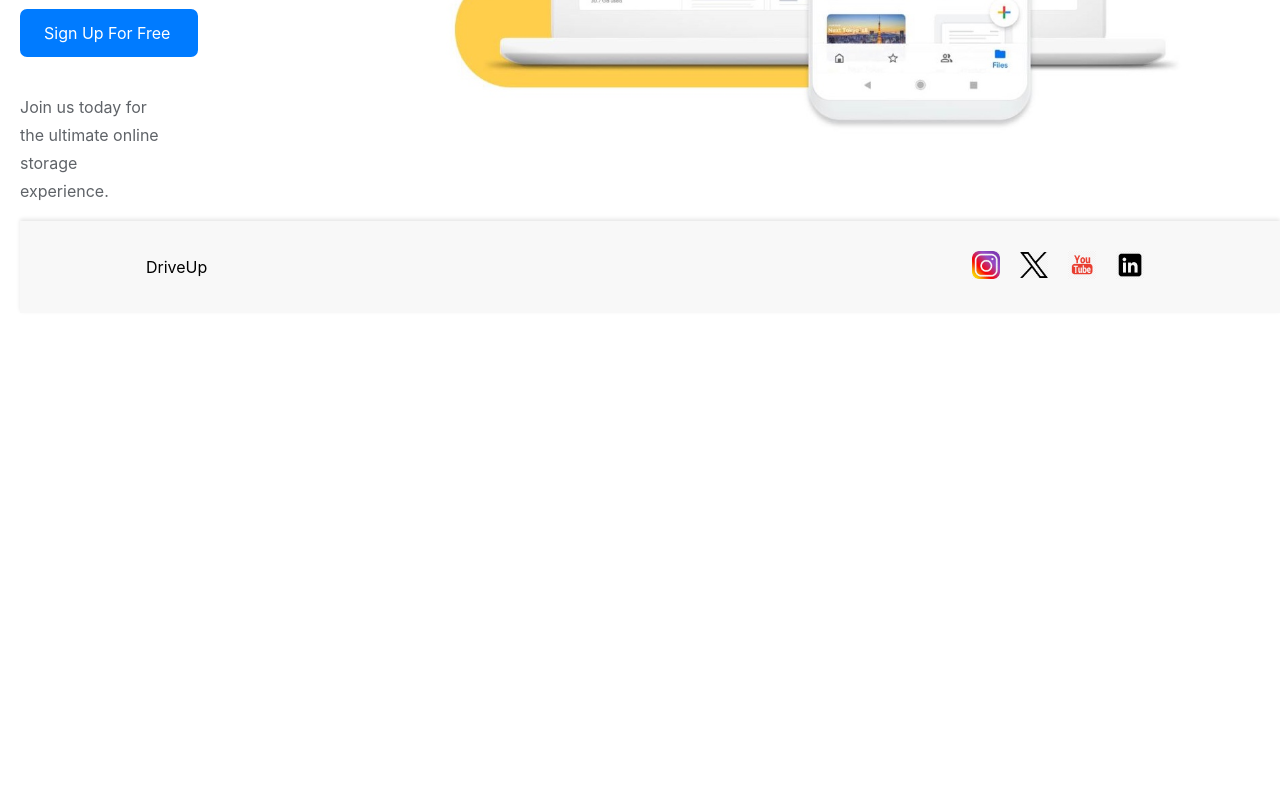
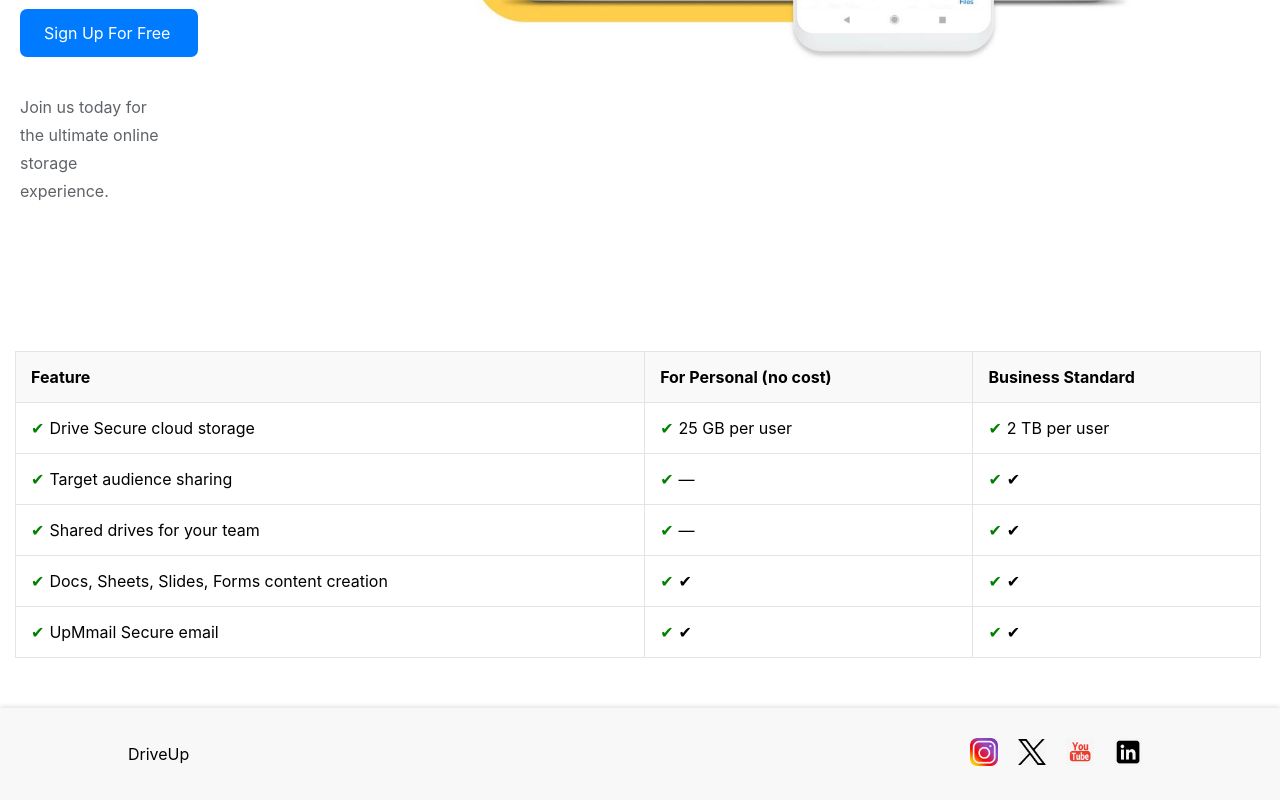
Before and after one commit to AhmadKanounji/DriveUp, a React (Create React App) app in the folder frontend/: page / in a window 1280 px wide. Shown: the part 663-1463 px from the top of the page. Before the commit the page ends 1026 px from the top, so only its background shows below. Built offline with nearby package versions, Linux system fonts and the light colour scheme.

Commit message:
landingPage pricing table
Added a pricing table at the landing page

```diff
--- a/frontend/src/Landing.js
+++ b/frontend/src/Landing.js
@@ -12,6 +12,7 @@
         </Link>
         <Link to="/signIn" className="signInButton">Sign In</Link>
       </header>
+      <div className="background-image-container">
     <div className="landing-container">
       <h1>Welcome to DriveUp!</h1>
       <h2>Where you can store and access all your files securely and easily.</h2>
@@ -23,6 +24,50 @@
       <Link to="/signUp" className='signUpButton2'>Sign Up For Free</Link>
       <p>Join us today for the ultimate online storage experience.</p>
 </div>
+</div>
+
+<div className="table-wrapper">
+<div className="pricing-table">
+        <table>
+          <thead>
+            <tr>
+              <th>Feature</th>
+              <th>For Personal (no cost)</th>
+              <th>Business Standard</th>
+            </tr>
+          </thead>
+          <tbody>
+            <tr>
+              <td>Drive Secure cloud storage</td>
+              <td>25 GB per user</td>
+              <td>2 TB per user</td>
+            </tr>
+            <tr>
+              <td>Target audience sharing</td>
+              <td>—</td>
+              <td>✔</td>
+            </tr>
+            <tr>
+              <td>Shared drives for your team</td>
+              <td>—</td>
+              <td>✔</td>
+            </tr>
+            <tr>
+              <td>Docs, Sheets, Slides, Forms content creation</td>
+              <td>✔</td>
+              <td>✔</td>
+            </tr>
+            <tr>
+              <td>UpMmail Secure email</td>
+              <td>✔</td>
+              <td>✔</td>
+            </tr>
+            {/* Add more rows as needed */}
+          </tbody>
+        </table>
+      </div>
+      </div>
+      {/* End of the new pricing table section */}
 <footer className="footer">
         <div className="footer-content">
           <p>DriveUp</p>
@@ -39,6 +84,8 @@
     </div>
     </div>
   );
+
+
 }
 
 export default Landing;
--- a/frontend/src/landing.css
+++ b/frontend/src/landing.css
@@ -254,3 +254,57 @@
     height: 28px; /* Sets a fixed height for all icons */
     object-fit: contain; /* Ensures the image is resized to fit while maintaining aspect ratio without cropping */
   }
+
+  .pricing-table {
+  width: 100%;
+  margin-top: 10vh; /* This pushes the table down by the height of one viewport */
+  margin-bottom: 50px;
+  overflow-x: auto; /* Enables horizontal scrolling on small screens */
+}
+
+.pricing-table table {
+  width: 98.5%;
+  border-collapse: collapse;
+  text-align: left;
+}
+
+.pricing-table th,
+.pricing-table td {
+  padding: 15px;
+  border: 1px solid #e1e4e8; /* Light grey border */
+}
+
+.pricing-table th {
+  background-color: #f9f9f9; /* Light background for the header */
+  font-weight: bold;
+}
+
+.pricing-table td {
+  background-color: #ffffff; /* White background for table cells */
+}
+
+.pricing-table tr:nth-child(even) {
+  background-color: #f9f9f9; /* Zebra striping for rows */
+}
+
+/* Checkmark style */
+.pricing-table td:empty:before {
+  content: "—"; /* Dash for empty cells */
+}
+
+.pricing-table td:not(:empty):before {
+  content: "✔"; /* Checkmark before each cell with content */
+  color: green; /* Checkmark color */
+  margin-right: 5px;
+}
+
+.table-wrapper{
+    margin-left: 15px;
+}
+/* Responsive adjustments can be added as needed */
+@media (max-width: 768px) {
+  .pricing-table th,
+  .pricing-table td {
+    padding: 10px;
+  }
+}
```
